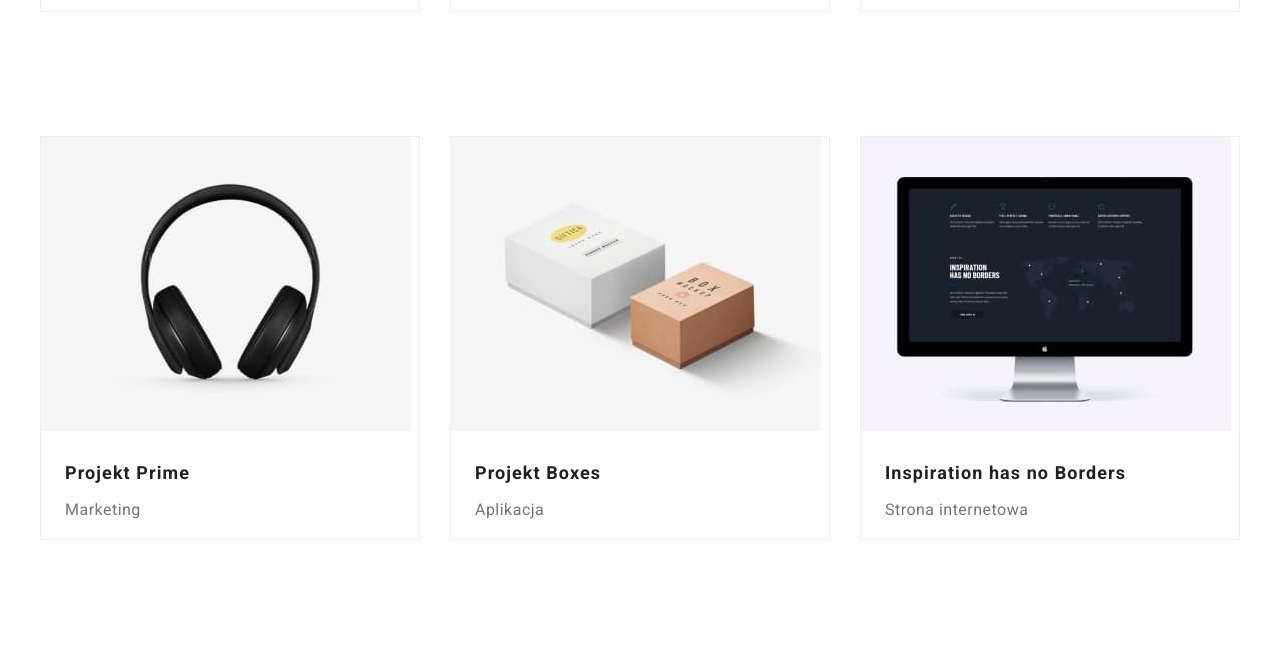
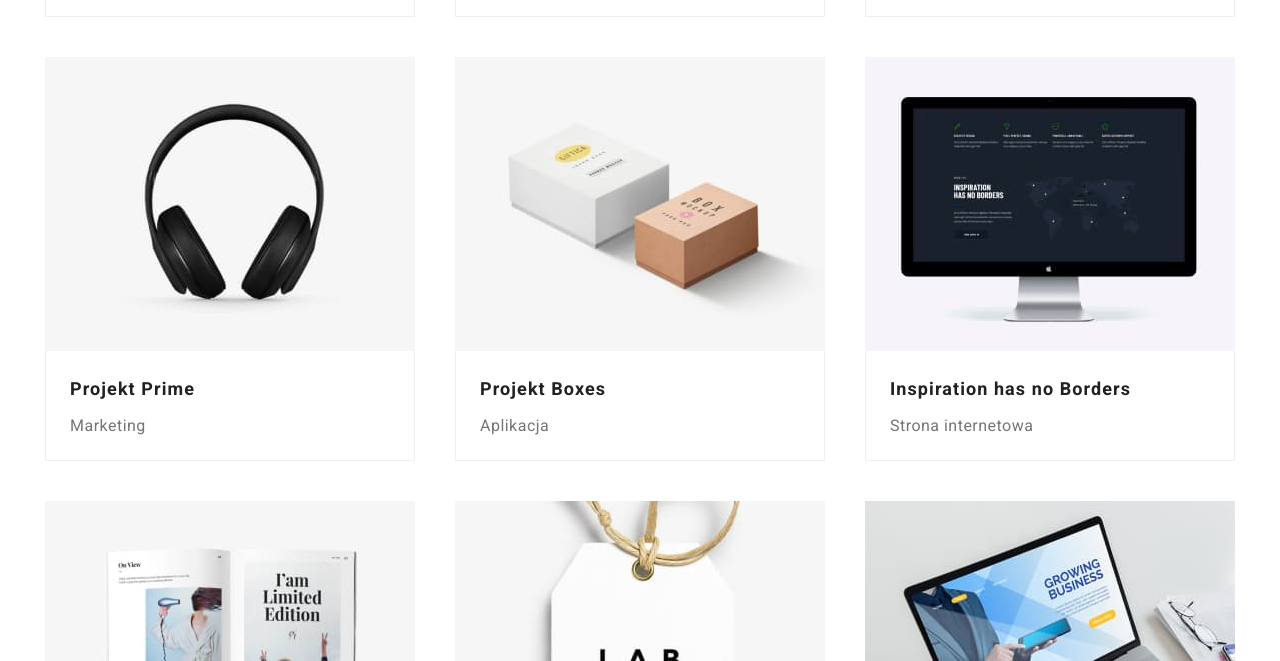
Before and after one commit to Papajatko/goit-markup-hw-03, a plain HTML site: page index.html in a window 1280 px wide. Shown: the part 654-1315 px from the top of the page. Drawn offline with Linux system fonts and the light colour scheme.

Commit message:
Update styles.css

```diff
--- a/css/styles.css
+++ b/css/styles.css
@@ -356,16 +356,28 @@
   display: flex;
   flex-wrap: wrap;
   gap: 30px;
+  margin-bottom: 94px;
 }
 
 .item {
+  display: block;
   flex-basis: calc((100% - 2 * 30px) / 3);
-  border: 1px solid #eeeeee;
   background: var(--white);
-  width: 370px;
-  height: 404px;
-  padding: 0;
-  margin-bottom: 94px;
+  padding: 5px;
+  flex-direction: column;
+}
+
+img {
+  display: block;
+}
+
+.border {
+  height: 110px;
+  border-left: 1px solid #eeeeee;
+  border-right: 1px solid #eeeeee;
+  border-bottom: 1px solid #eeeeee;
+  margin-top: 0;
+  padding-top: 0;
 }
 
 .picture-title {
@@ -375,7 +387,8 @@
   line-height: 2;
   letter-spacing: 0.06em;
   color: var(--main-color-black);
-  margin: 20px 24px 4px 24px;
+  margin: 0 24px 4px 24px;
+  padding-top: 20px;
 }
 
 .picture-subtitle {
@@ -384,5 +397,5 @@
   line-height: 1.9;
   letter-spacing: 0.03em;
   color: var(--grey);
-  margin: auto 24px 20px 24px;
+  margin: 0 24px 20px 24px;
 }
```
